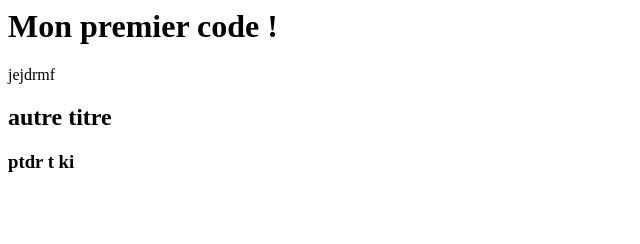
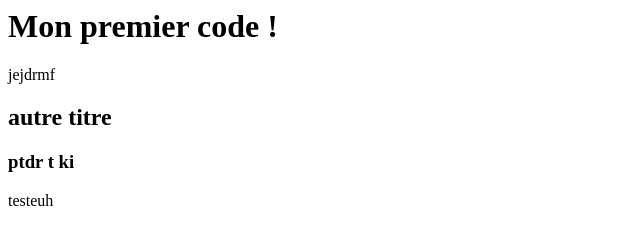
Before and after one commit to MathildeMertz/Premier-depot, a plain HTML site: page index.html in a window 1280 px wide. Shown: the full height of the page, 0-640 px from the left. Drawn offline with Linux system fonts and the light colour scheme.

Commit message:
ajout p test

```diff
--- a/index.html
+++ b/index.html
@@ -2,3 +2,4 @@
 <p>jejdrmf</p>
 <h2> autre titre </h2>
 <h3> ptdr t ki </h3>
+<p>testeuh</p>
```
